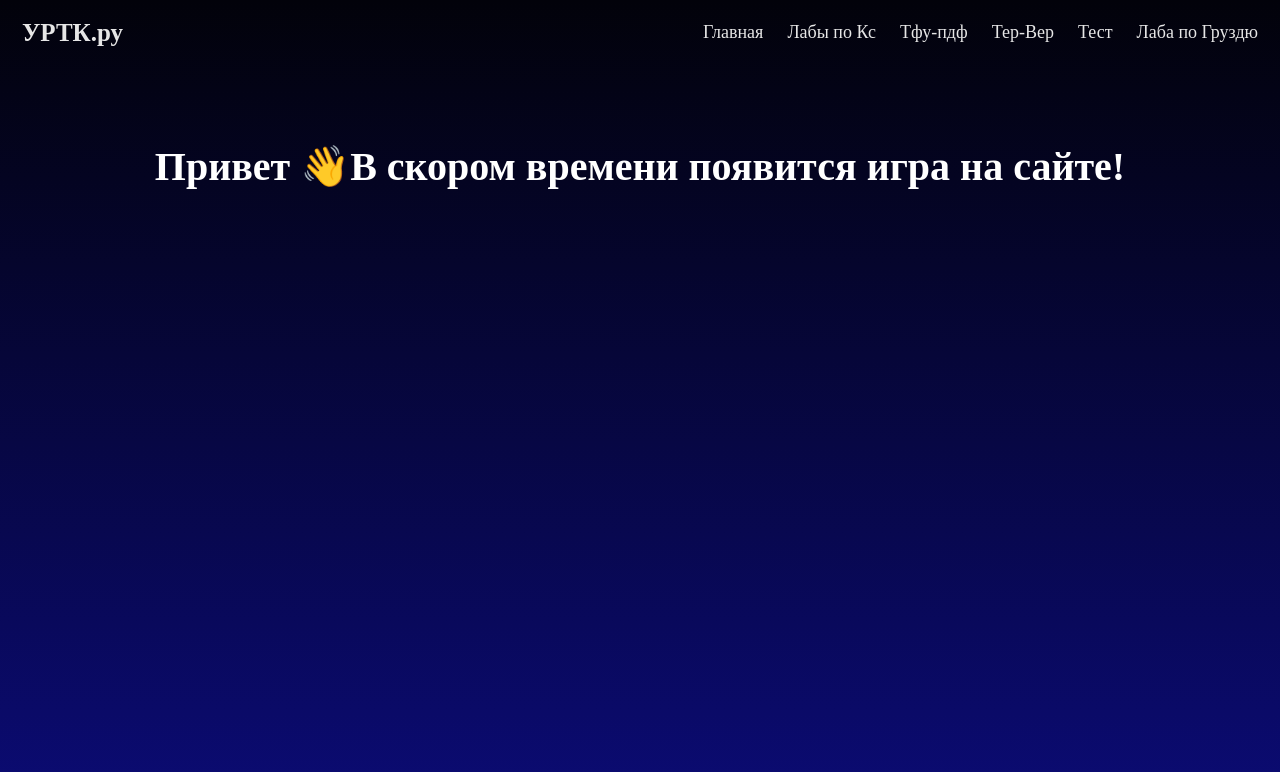
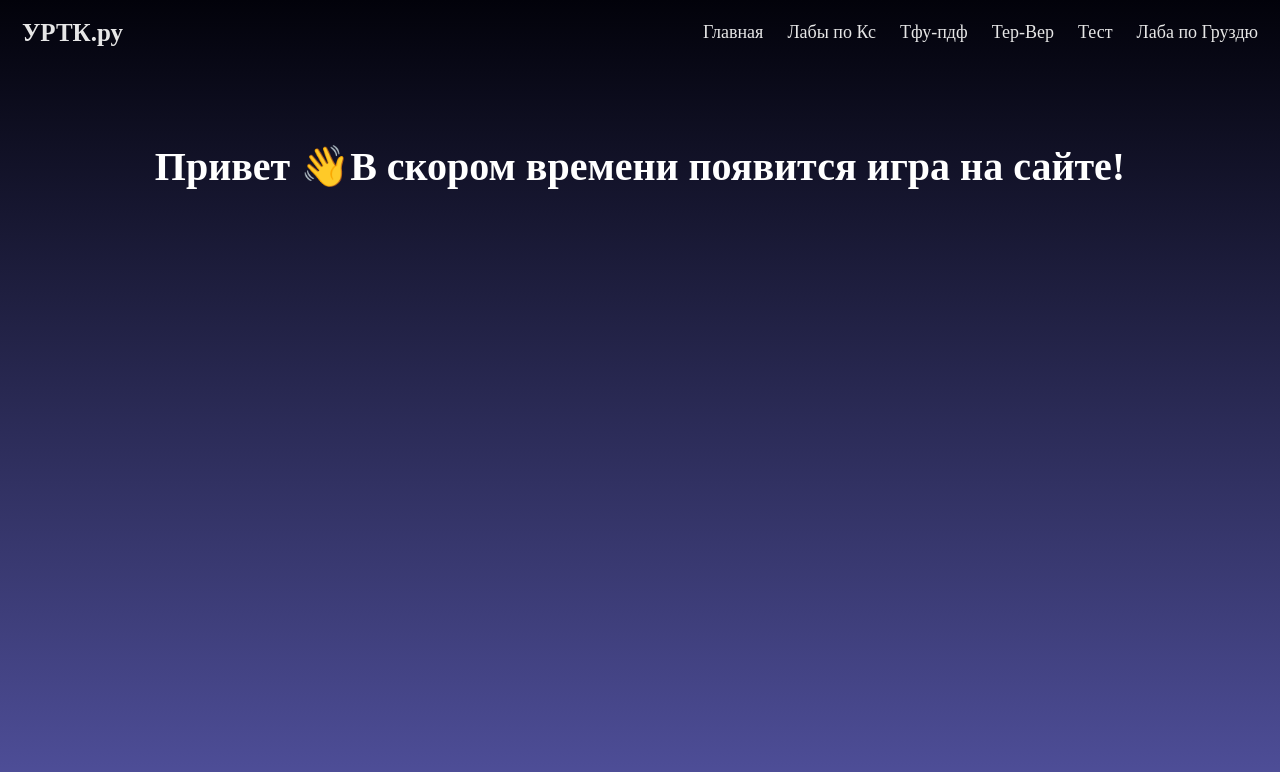
Before and after one commit to Anton5r/MyWeb, a Next.js app: page / in a window 1280 px wide. Shown: the top 772 px of the page. Built offline with nearby package versions, Linux system fonts and the light colour scheme.

Commit message:
обновил цвет

```diff
--- a/styles/globals.css
+++ b/styles/globals.css
@@ -8,7 +8,7 @@ body {
 }
 
 body {
-  background: linear-gradient(to bottom, #02020a, rgb(11, 11, 115));
+  background: linear-gradient(to bottom, #02020a, rgb(80, 80, 156));
   color: #fff;
   font-size: 20px;
 }
```
